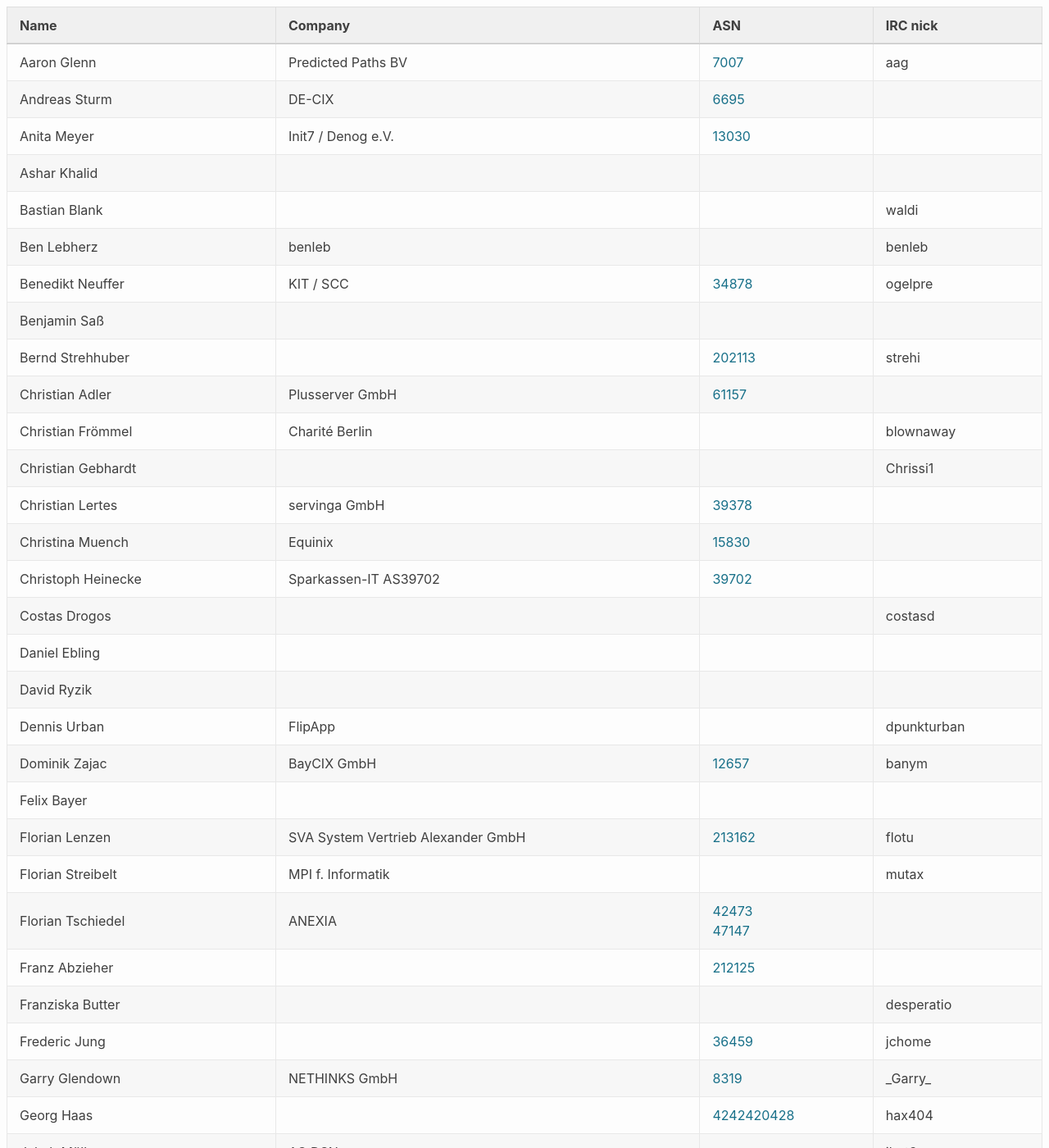
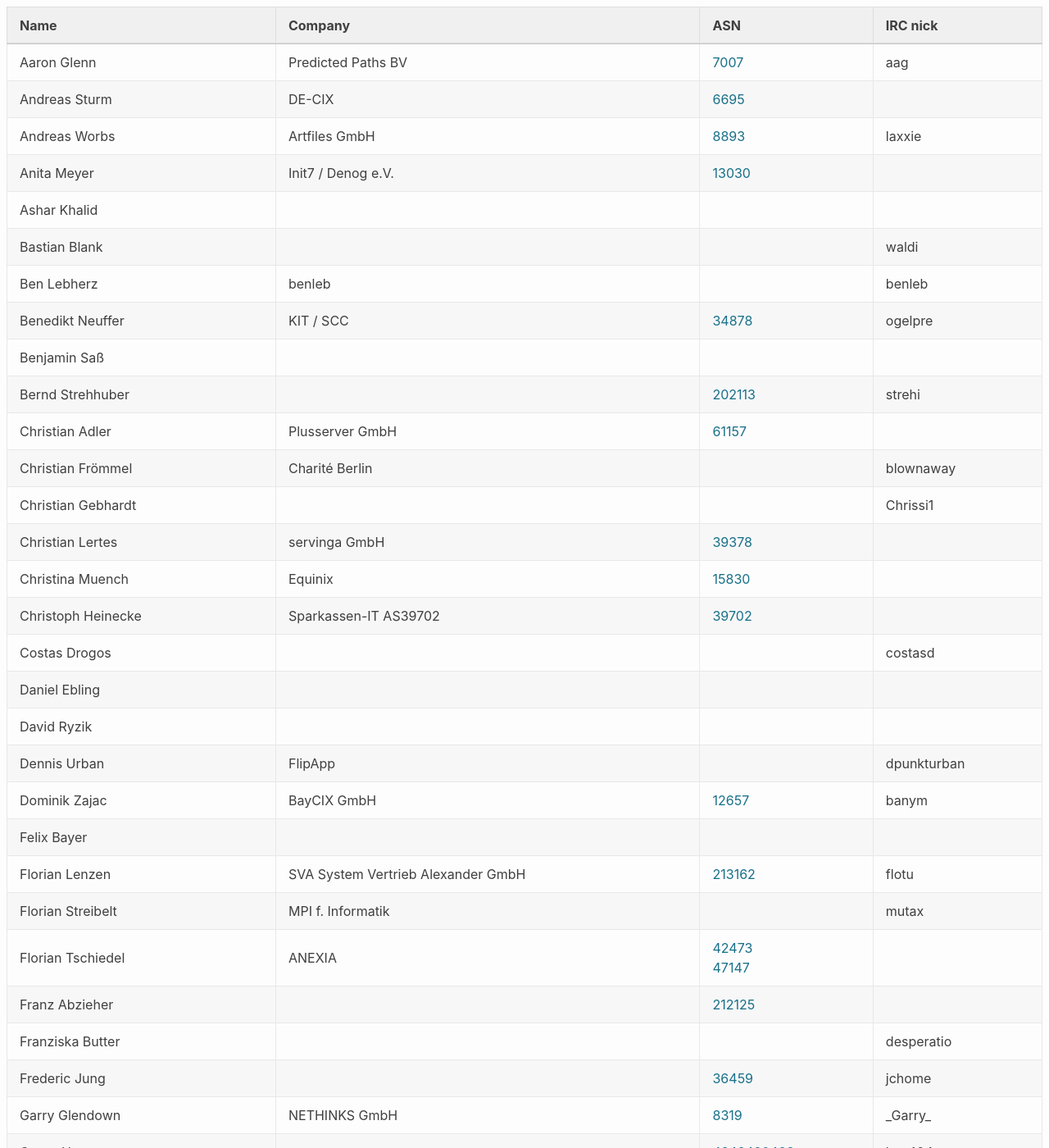
Before and after one commit to denog/pretix-attendeelist, a Jekyll site: the page built from denog13/index.markdown, in a window 1280 px wide and 1400 px high. Shown: the whole window at 82% size. Built offline with Jekyll 4.4.1, drawn with Linux system fonts in a browser that asks for light colours.

Commit message:
Latest data: Wed Sep 29 12:13:10 UTC 2021

```diff
--- a/_data/attendees_denog13.json
+++ b/_data/attendees_denog13.json
@@ -10,6 +10,12 @@
     "company": "DE-CIX",
     "irc": null,
     "asn": "6695"
+  },
+  {
+    "name": "Andreas Worbs",
+    "company": "Artfiles GmbH",
+    "irc": "laxxie",
+    "asn": "8893"
   },
   {
     "name": "Anita Meyer",
@@ -172,6 +178,12 @@
     "company": null,
     "irc": "hax404",
     "asn": "4242420428"
+  },
+  {
+    "name": "Hendrik Wolff",
+    "company": null,
+    "irc": "w0lff",
+    "asn": null
   },
   {
     "name": "Jakob Müller",
```
